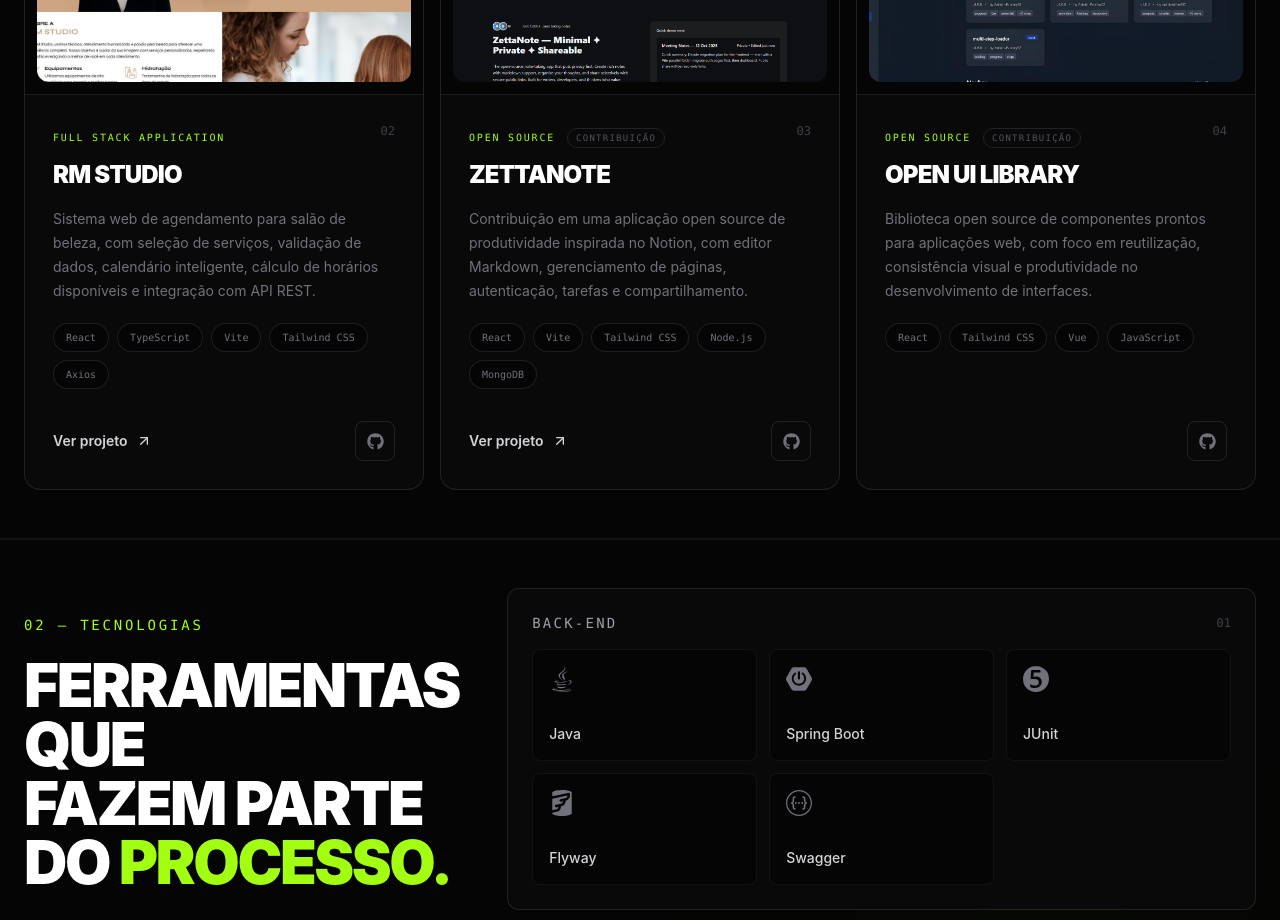
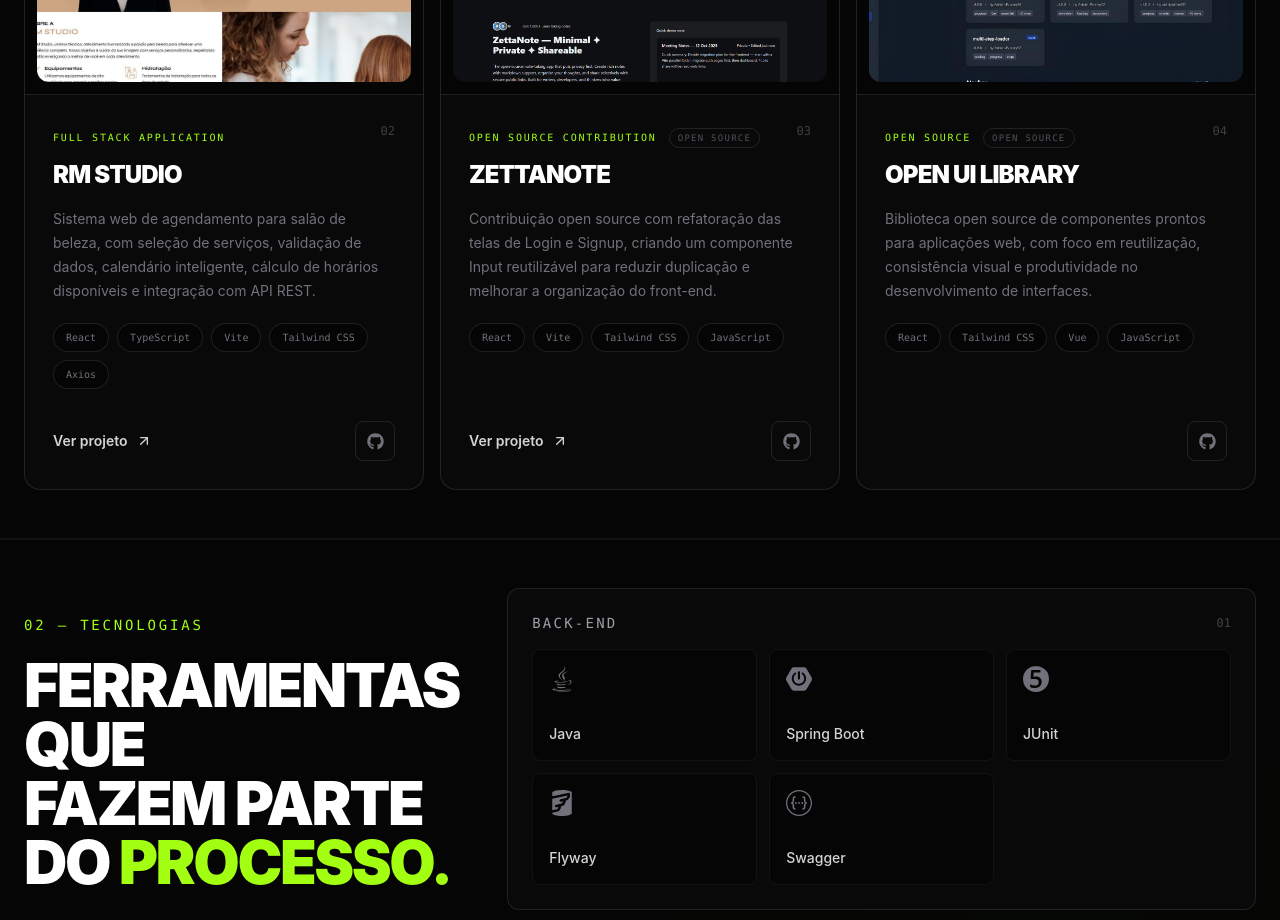
Before and after one commit to kleberson154/portfolio-v2, a React (Vite) app: page / in a window 1280 px wide. Shown: the part 1700-2620 px from the top of the page. Built offline with nearby package versions, Linux system fonts and the light colour scheme.

Commit message:
feat: update project category and description for ZettaNote to reflect open source contribution

```diff
--- a/src/components/projects/ProjectCard.tsx
+++ b/src/components/projects/ProjectCard.tsx
@@ -37,7 +37,7 @@
 
             {project.contribution && (
               <span className="ml-3 rounded-full border border-white/10 px-2 py-1 font-mono text-[9px] uppercase tracking-[0.14em] text-zinc-600">
-                Contribuição
+                Open Source
               </span>
             )}
 
--- a/src/data/projects.ts
+++ b/src/data/projects.ts
@@ -67,17 +67,10 @@
     id: 3,
     slug: 'zettanote',
     title: 'ZettaNote',
-    category: 'Open Source',
+    category: 'Open Source Contribution',
     description:
-      'Contribuição em uma aplicação open source de produtividade inspirada no Notion, com editor Markdown, gerenciamento de páginas, autenticação, tarefas e compartilhamento.',
-    technologies: [
-      'React',
-      'Vite',
-      'Tailwind CSS',
-      'Node.js',
-      'MongoDB',
-      'Docker'
-    ],
+      'Contribuição open source com refatoração das telas de Login e Signup, criando um componente Input reutilizável para reduzir duplicação e melhorar a organização do front-end.',
+    technologies: ['React', 'Vite', 'Tailwind CSS', 'JavaScript'],
     image: '/projects/zettanote.png',
 
     githubUrl: 'https://github.com/braydenidzenga/ZettaNote',
```
